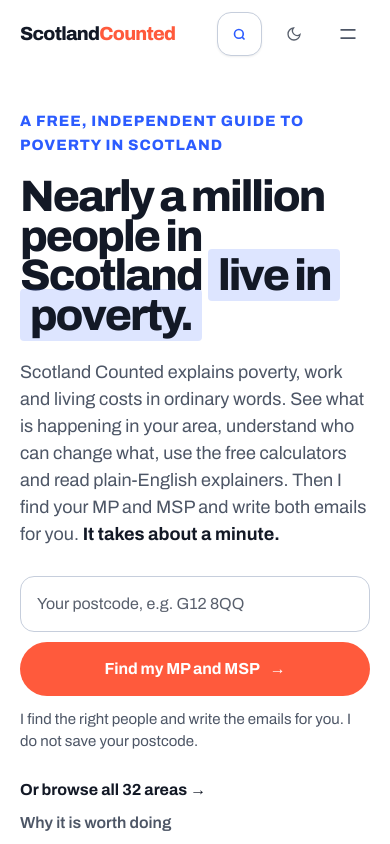
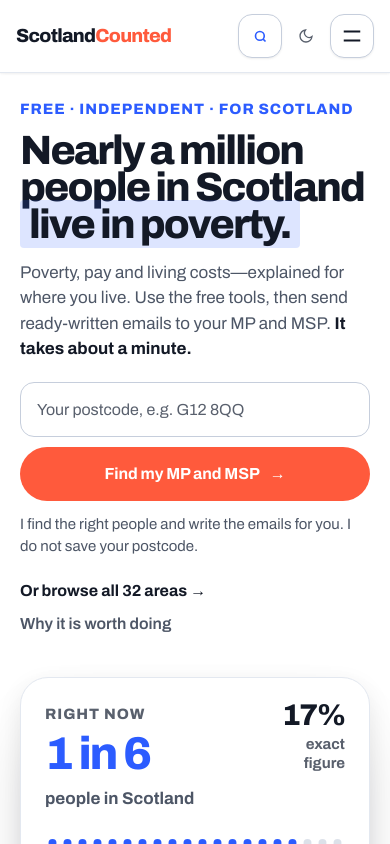
Before and after one commit to GraemeVIP/scotland-counted, a Next.js app: page / in a window 390 px wide. Shown: the top 844 px of the page. Built offline with nearby package versions, Linux system fonts and the light colour scheme.

Commit message:
Improve the mobile first view

```diff
--- a/src/app/(site)/Hero.tsx
+++ b/src/app/(site)/Hero.tsx
@@ -21,31 +21,41 @@
 export default function Hero() {
   return (
     <section className="relative overflow-hidden lg:flex lg:min-h-[calc(100svh-69px)] lg:flex-col">
-      <div className="relative max-w-[1440px] mx-auto px-5 sm:px-8 lg:px-14 py-10 sm:py-12 lg:flex lg:flex-1 lg:items-center">
+      <div className="relative max-w-[1440px] mx-auto px-5 sm:px-8 lg:px-14 py-6 sm:py-12 lg:flex lg:flex-1 lg:items-center">
         <div className="grid w-full gap-x-12 gap-y-10 lg:grid-cols-[minmax(0,1.12fr)_minmax(420px,0.88fr)] lg:items-center">
           {/* ---- Statement ---- */}
           <div>
-            <p className="kicker text-[var(--brand)] mb-5">
-              A free, independent guide to poverty in Scotland
+            <p className="kicker text-[var(--brand)] mb-3 sm:mb-5">
+              <span className="sm:hidden">Free · independent · for Scotland</span>
+              <span className="hidden sm:inline">
+                A free, independent guide to poverty in Scotland
+              </span>
             </p>
 
-            <h1 className="display-stat text-[clamp(44px,5.7vw,78px)] max-w-[16ch] mb-6">
+            <h1 className="display-stat text-[clamp(36px,10.5vw,44px)] sm:text-[clamp(44px,5.7vw,78px)] max-w-[16ch] mb-4 sm:mb-6">
               Nearly a million people in Scotland{" "}
               <span className="mark">live in poverty.</span>
             </h1>
 
-            <p className="text-[clamp(18px,1.55vw,21px)] leading-[1.5] text-[var(--ink-2)] max-w-[49ch] mb-7">
-              Scotland Counted explains poverty, work and living costs in ordinary words. See what
-              is happening in your area, understand who can change what, use the free calculators
-              and read plain-English explainers. Then I find your MP and MSP and write both emails
-              for you. <strong className="text-[var(--ink)]">It takes about a minute.</strong>
+            <p className="text-[17px] sm:text-[clamp(18px,1.55vw,21px)] leading-[1.5] text-[var(--ink-2)] max-w-[49ch] mb-5 sm:mb-7">
+              <span className="sm:hidden">
+                Poverty, pay and living costs—explained for where you live. Use the free tools,
+                then send ready-written emails to your MP and MSP.{" "}
+              </span>
+              <span className="hidden sm:inline">
+                Scotland Counted explains poverty, work and living costs in ordinary words. See
+                what is happening in your area, understand who can change what, use the free
+                calculators and read plain-English explainers. Then I find your MP and MSP and
+                write both emails for you.{" "}
+              </span>
+              <strong className="text-[var(--ink)]">It takes about a minute.</strong>
             </p>
 
             <div>
               <PostcodeStart />
             </div>
 
-            <div className="mt-6 flex flex-wrap items-center gap-x-6 gap-y-2 text-[16px]">
+            <div className="mt-5 sm:mt-6 flex flex-wrap items-center gap-x-6 gap-y-2 text-[16px]">
               <Link href="/areas" className="font-[700]">
                 Or browse all 32 areas →
               </Link>
--- a/src/app/globals.css
+++ b/src/app/globals.css
@@ -208,6 +208,11 @@
 
   html {
     scroll-behavior: smooth;
+    /* Samsung Internet and mobile Chrome can otherwise inflate text beyond
+       the CSS size on narrow screens, producing a very different first load
+       from the same-width desktop emulator. Browser zoom still works. */
+    -webkit-text-size-adjust: 100%;
+    text-size-adjust: 100%;
     /* Full-bleed bands are deliberately viewport-wide; hide the fractional
        scrollbar gutter they can otherwise expose as a desktop x-scrollbar. */
     overflow-x: clip;
--- a/src/components/Chrome.tsx
+++ b/src/components/Chrome.tsx
@@ -27,7 +27,7 @@
       type="button"
       onClick={() => window.dispatchEvent(new CustomEvent("open-command"))}
       aria-label="Find your area, or search the site"
-      className="group min-h-11 shrink-0 flex items-center gap-2.5 rounded-[var(--r-s)] bg-[var(--surface)] border border-[var(--rule-strong)] hover:border-[var(--brand)] transition-colors px-3.5 py-2.5 xl:min-w-[150px] 2xl:min-w-[230px]"
+      className="group min-h-11 w-11 shrink-0 flex items-center justify-center gap-2.5 rounded-[var(--r-s)] bg-[var(--surface)] border border-[var(--rule-strong)] hover:border-[var(--brand)] transition-colors px-0 py-2.5 xl:w-auto xl:min-w-[150px] xl:justify-start xl:px-3.5 2xl:min-w-[230px]"
       style={{ boxShadow: "var(--shadow-1)" }}
     >
       <svg width="15" height="15" viewBox="0 0 24 24" fill="none" stroke="currentColor" strokeWidth="2.6" className="text-[var(--brand)]" aria-hidden="true">
@@ -65,7 +65,7 @@
       type="button"
       onClick={toggle}
       aria-label="Switch between light and dark"
-      className="w-11 h-11 inline-flex items-center justify-center text-[var(--muted)] hover:text-[var(--ink)] transition-colors"
+      className="w-10 h-10 sm:w-11 sm:h-11 inline-flex items-center justify-center text-[var(--muted)] hover:text-[var(--ink)] transition-colors"
     >
       <svg width="16" height="16" viewBox="0 0 24 24" fill="none" stroke="currentColor" strokeWidth="2" aria-hidden="true">
         <path d="M21 12.8A9 9 0 1 1 11.2 3a7 7 0 0 0 9.8 9.8Z" />
@@ -130,16 +130,16 @@
       className={`sticky top-0 z-50 no-print transition-colors ${
         scrolled
           ? "bg-[var(--paper)]/94 backdrop-blur-md border-b border-[var(--rule)] shadow-[var(--shadow-1)]"
-          : "bg-[var(--paper)] border-b border-transparent"
+          : "bg-[var(--surface)] border-b border-[var(--rule)] shadow-[var(--shadow-1)] lg:bg-[var(--paper)] lg:border-transparent lg:shadow-none"
       }`}
     >
-      <div className="max-w-[1440px] mx-auto px-5 sm:px-8 lg:px-14 flex items-center gap-6 2xl:gap-8 h-[68px]">
+      <div className="max-w-[1440px] mx-auto px-4 sm:px-8 lg:px-14 flex items-center gap-2 sm:gap-6 2xl:gap-8 h-[72px] sm:h-[68px]">
         <Link
           href="/"
           className="shrink-0"
           onClick={() => setMenuPath(null)}
         >
-          <Wordmark className="text-[19px]" />
+          <Wordmark className="text-[17px] min-[390px]:text-[19px]" />
         </Link>
 
         <nav aria-label="Main" className="hidden lg:flex items-center gap-3 xl:gap-4 2xl:gap-5 ml-2">
@@ -175,7 +175,7 @@
           </button>
         </nav>
 
-        <div className="ml-auto flex items-center gap-2.5">
+        <div className="ml-auto flex items-center gap-1 sm:gap-2.5">
           <SearchButton />
           <ThemeToggle />
           <Link
@@ -186,13 +186,13 @@
           </Link>
           <button
             type="button"
-            className="lg:hidden w-11 h-11 inline-flex items-center justify-center text-[var(--ink-2)]"
+            className="lg:hidden w-11 h-11 shrink-0 inline-flex items-center justify-center rounded-[var(--r-s)] border border-[var(--rule-strong)] bg-[var(--surface)] text-[var(--ink)] shadow-[var(--shadow-1)] transition-colors hover:border-[var(--brand)]"
             aria-expanded={open}
             aria-controls="mobile-nav"
             aria-label="Menu"
             onClick={() => setMenuPath(open ? null : pathname)}
           >
-            <svg width="20" height="20" viewBox="0 0 24 24" fill="none" stroke="currentColor" strokeWidth="2" aria-hidden="true">
+            <svg width="22" height="22" viewBox="0 0 24 24" fill="none" stroke="currentColor" strokeWidth="2.25" aria-hidden="true">
               {open ? <path d="M6 6l12 12M18 6L6 18" /> : <path d="M3 7h18M3 17h18" />}
             </svg>
           </button>
--- a/src/components/SiteMenu.tsx
+++ b/src/components/SiteMenu.tsx
@@ -212,7 +212,7 @@
     <nav
       id="mobile-nav"
       aria-label="Main"
-      className="lg:hidden fixed inset-x-0 top-[68px] bottom-0 z-40 overflow-y-auto overscroll-contain border-t border-[var(--rule)] bg-[var(--paper)]"
+      className="lg:hidden fixed inset-x-0 top-[72px] sm:top-[68px] bottom-0 z-40 overflow-y-auto overscroll-contain border-t border-[var(--rule)] bg-[var(--paper)]"
     >
       <div className="px-5 py-5 space-y-7">
         <FindYourPlace onNavigate={onNavigate} />
```
